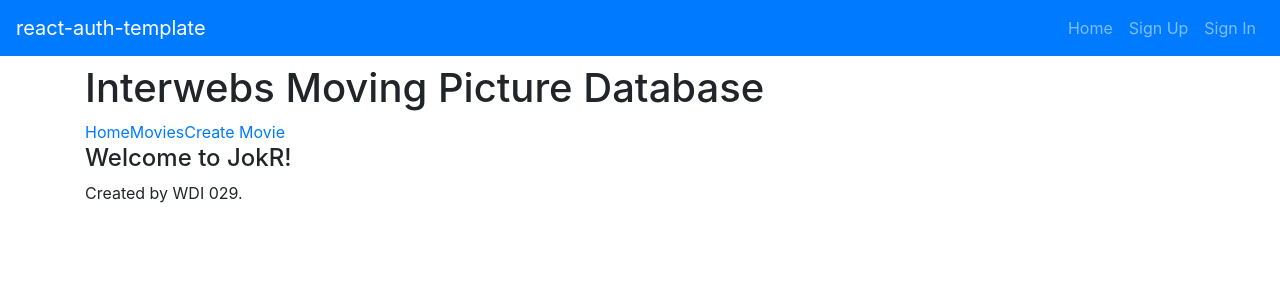
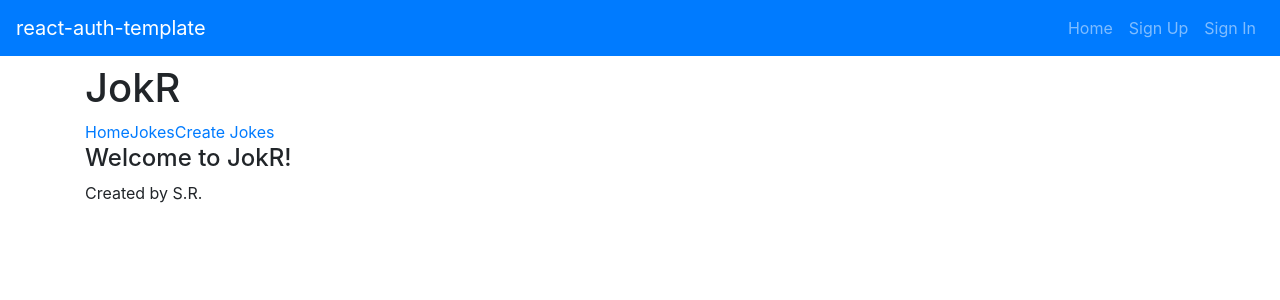
Before and after one commit to sr-hub/JokR, a React app: page /#/ in a window 1280 px wide. Shown: the top 300 px of the page. Built offline with nearby package versions, Linux system fonts and the light colour scheme.

Commit message:
Changed Shared Resources
Updated Resource Text to display Jokes Information
Changed Link URL's in Nav in order to sent to Joke URLs

```diff
--- a/src/components/App/App.js
+++ b/src/components/App/App.js
@@ -65,7 +65,7 @@ const App = props => {
         <AuthenticatedRoute user={user} path='/create-joke' render={() => (
           <JokeCreate alert={alert} user={user} />
         )} />
-        <AuthenticatedRoute user={user} path='/jokes/:id/edit' render={({ match }) => (
+        <AuthenticatedRoute user={user} exact path='/jokes/:id/edit' render={({ match }) => (
           <JokeEdit match={match} alert={alert} user={user} />
         )} />
         <Route path='/sign-up' render={() => (
--- a/src/components/shared/Footer.js
+++ b/src/components/shared/Footer.js
@@ -1,7 +1,7 @@
 import React from 'react'
 
 const Footer = () => (
-  <p>Created by WDI 029.</p>
+  <p>Created by S.R.</p>
 )
 
 export default Footer
--- a/src/components/shared/Layout.js
+++ b/src/components/shared/Layout.js
@@ -5,7 +5,7 @@ import Footer from './Footer'
 
 const Layout = props => (
   <div>
-    <h1>Interwebs Moving Picture Database</h1>
+    <h1> JokR </h1>
     <Nav />
 
     {props.children}
--- a/src/components/shared/Nav.js
+++ b/src/components/shared/Nav.js
@@ -4,8 +4,8 @@ import { NavLink } from 'react-router-dom'
 const Nav = () => (
   <nav>
     <NavLink to='/'>Home</NavLink>
-    <NavLink to='/movies'>Movies</NavLink>
-    <NavLink to='/create-movie'>Create Movie</NavLink>
+    <NavLink to='/jokes'>Jokes</NavLink>
+    <NavLink to='/create-joke'>Create Jokes</NavLink>
   </nav>
 )
 
```
